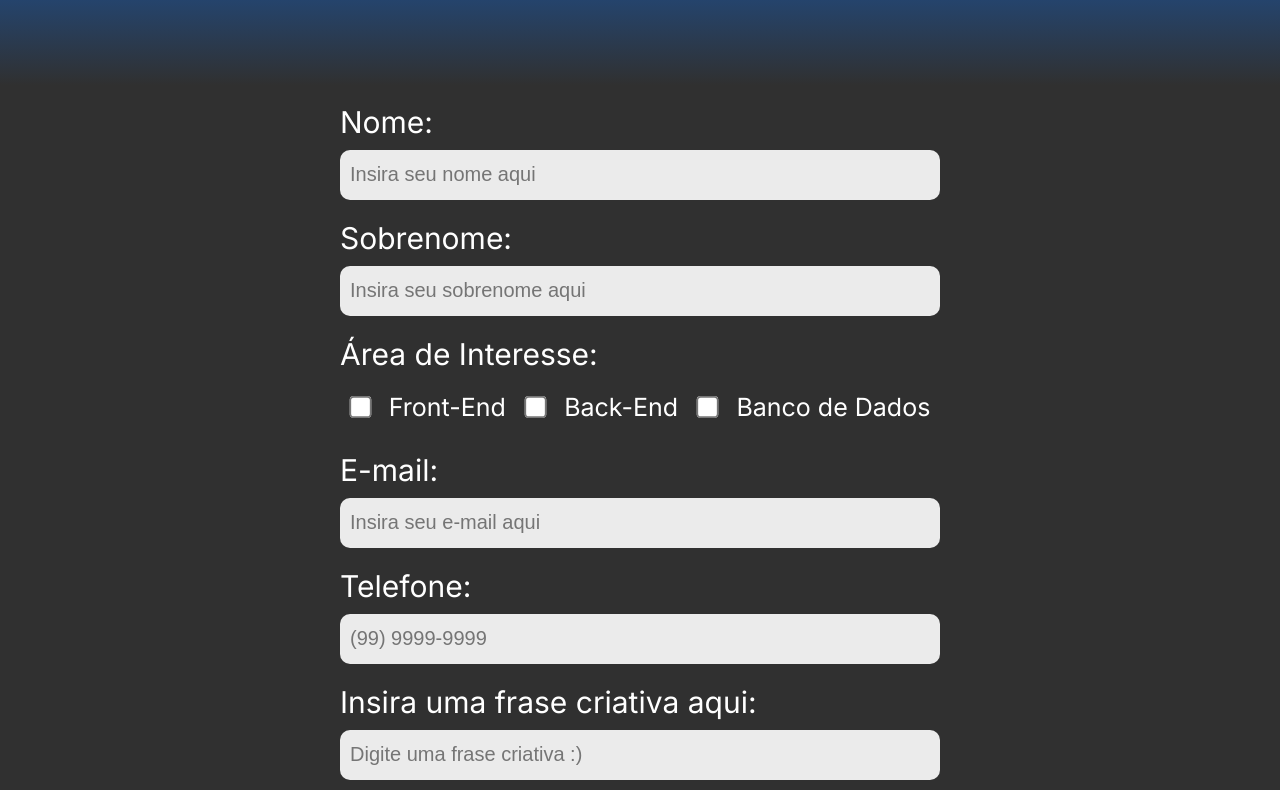
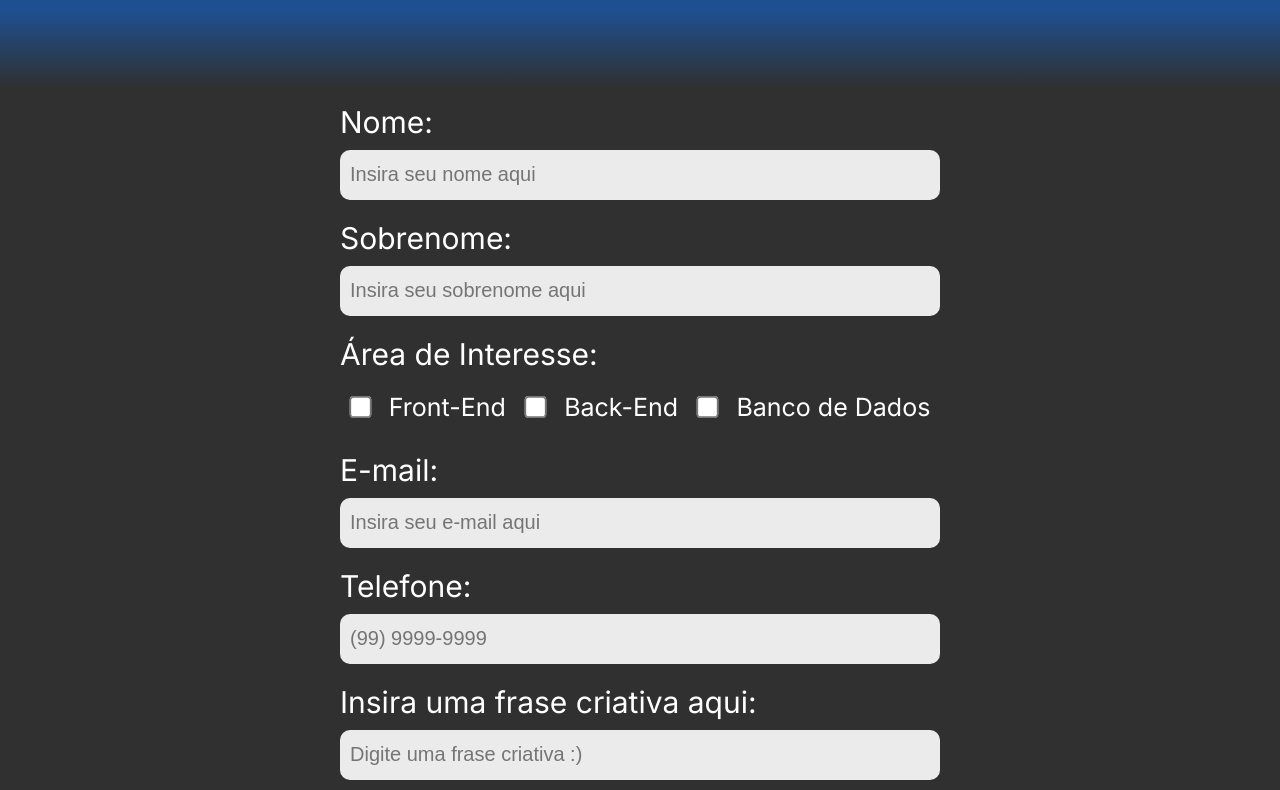
Before and after one commit to Wilton-Jones/Bootcamp-DNC, a plain HTML site: page index.html in a window 1280 px wide. Shown: the part 610-1400 px from the top of the page. Drawn offline with Linux system fonts and the light colour scheme.

Commit message:
Reajustando Degradê do Body

```diff
--- a/style.css
+++ b/style.css
@@ -9,9 +9,8 @@
 body {
     margin: 0px;
     padding: 0px;
-    background: linear-gradient(180deg, rgba(12, 112, 242, 0.5) 19.91%, rgba(12, 112, 242, 0) 24.84%), var(--pretoDnc);
+    background: linear-gradient(180deg, rgba(12, 112, 242, 0.5) 30.91%, rgba(12, 112, 242, 0) 34.84%), var(--pretoDnc);
     background-repeat: no-repeat;
-    height: 2800px;
 }
 
 /* MENU DE NAVEGAÇÃO */
```
